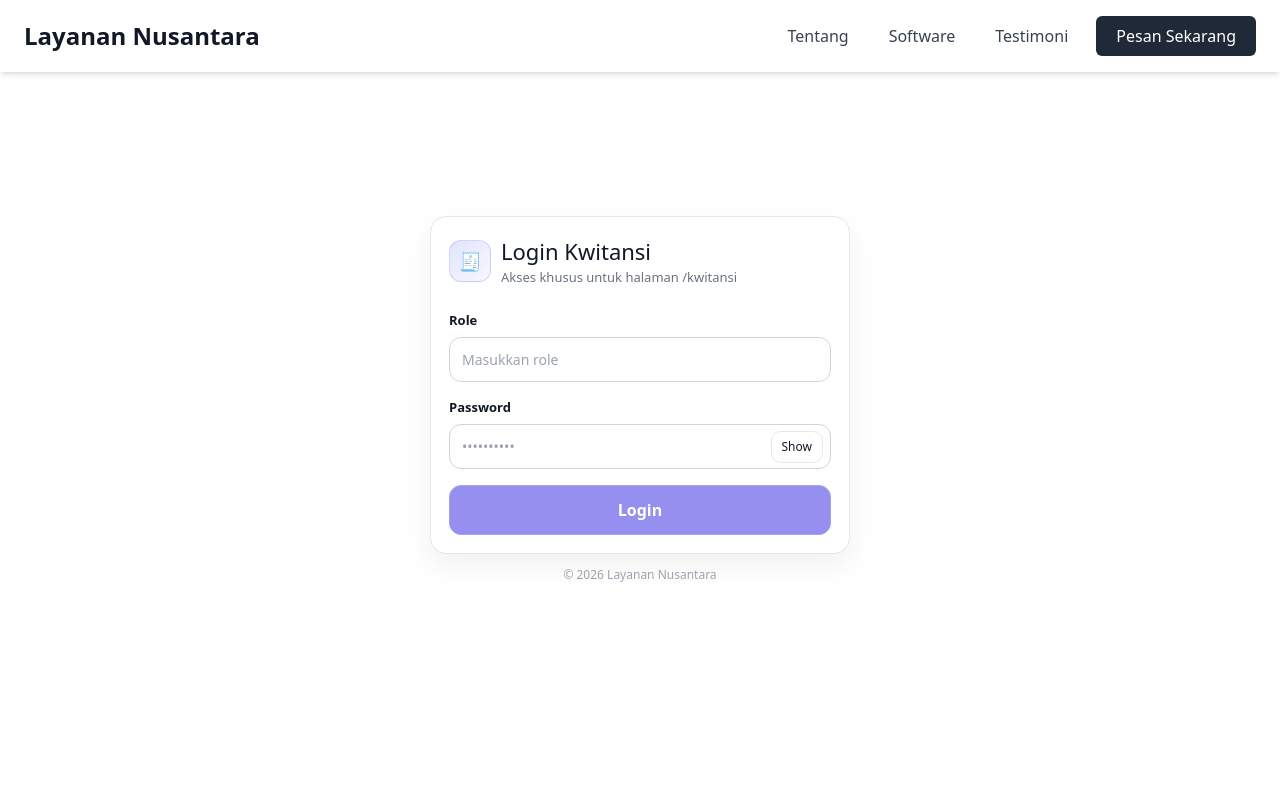
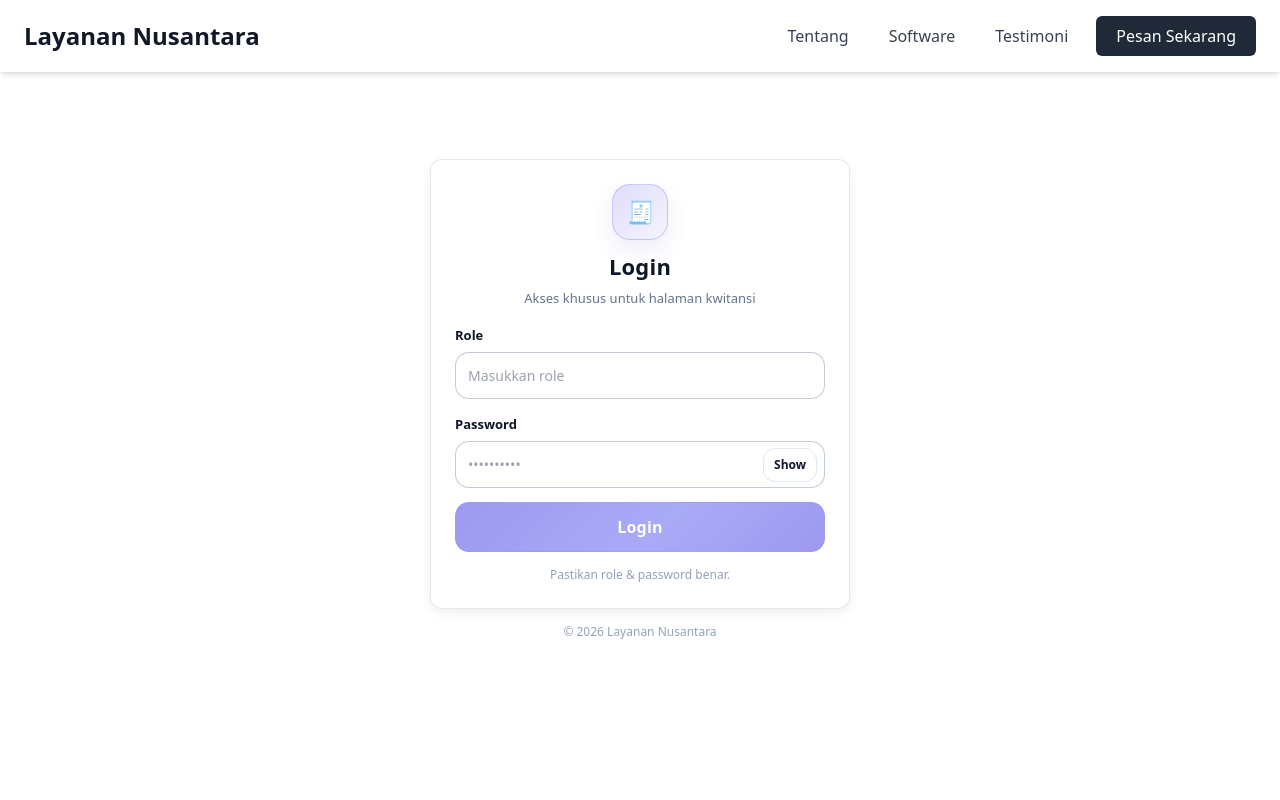
Before and after one commit to abdulaziz817/layanan, a Next.js app: page /kwitansi/login in a window 1280 px wide. Shown: the top 800 px of the page. Built offline with nearby package versions, Linux system fonts and the light colour scheme.

Commit message:
update kwitansii

```diff
--- a/pages/kwitansi/login.jsx
+++ b/pages/kwitansi/login.jsx
@@ -18,7 +18,6 @@ export default function KwitansiLogin() {
   const [err, setErr] = useState("");
   const [shakeKey, setShakeKey] = useState(0);
 
-  // validasi ketat (tanpa bocorin password)
   const roleErr = useMemo(() => {
     const r = role.trim();
     if (!touched.role) return "";
@@ -47,7 +46,6 @@ export default function KwitansiLogin() {
   }, [role, password, roleErr, pwErr, loading]);
 
   useEffect(() => {
-    // kalau user mulai ngetik, hilangin error server pelan-pelan
     if (err) setErr("");
     // eslint-disable-next-line react-hooks/exhaustive-deps
   }, [role, password]);
@@ -57,7 +55,6 @@ export default function KwitansiLogin() {
     setTouched({ role: true, password: true });
     setErr("");
 
-    // kalau invalid, kasih shake halus
     if (role.trim().length < 3 || password.length < 8 || roleErr || pwErr) {
       setShakeKey((k) => k + 1);
       return;
@@ -99,66 +96,69 @@ export default function KwitansiLogin() {
 <div
   style={{
     minHeight: "100vh",
-          background: "white",
+    background: "#ffffff",
     display: "grid",
     placeItems: "center",
     padding: 16,
   }}
 >
+
         <motion.div
           key={shakeKey}
-          initial={{ opacity: 0, y: 16 }}
-          animate={{ opacity: 1, y: 0 }}
+          initial={{ opacity: 0, y: 18, scale: 0.98 }}
+          animate={{ opacity: 1, y: 0, scale: 1 }}
           transition={{ duration: 0.35, ease: "easeOut" }}
-          style={{ width: "100%", maxWidth: 420 }}
+          style={{ width: "100%", maxWidth: 420, position: "relative" }}
         >
           <motion.div
-            animate={err ? { x: [0, -6, 6, -4, 4, 0] } : { x: 0 }}
-            transition={{ duration: 0.35 }}
+            animate={err ? { x: [0, -7, 7, -5, 5, 0] } : { x: 0 }}
+            transition={{ duration: 0.36 }}
            style={{
+  borderRadius: 12,
+  padding: 24,
+  background: "#ffffff",
   border: "1px solid #e5e7eb",
-              borderRadius: 16,
-              padding: 18,
-              boxShadow: "0 12px 30px rgba(0,0,0,0.06)",
-              background: "white",
+  boxShadow: "0 4px 12px rgba(0,0,0,0.06)",
+}}
+
+          >
+            {/* HEADER CENTER */}
+            <div style={{ textAlign: "center", marginBottom: 14 }}>
+              <div
+                style={{
+                  width: 56,
+                  height: 56,
+                  borderRadius: 18,
+                  margin: "0 auto 10px",
+                  display: "grid",
+                  placeItems: "center",
+                  background:
+                    "linear-gradient(135deg, rgba(79,70,229,0.18), rgba(79,70,229,0.06))",
+                  border: "1px solid rgba(79,70,229,0.22)",
+                  boxShadow: "0 10px 22px rgba(79,70,229,0.10)",
                 }}
               >
-            <div style={{ marginBottom: 12 }}>
-              <div
+                <span style={{ fontSize: 22 }}>🧾</span>
+              </div>
+
+              {/* ini yang kamu minta: Login di tengah box dan bold */}
+              <h1
                 style={{
-                  display: "inline-flex",
-                  alignItems: "center",
-                  gap: 10,
-                  marginBottom: 8,
+                  margin: 0,
+                  fontSize: 22,
+                  fontWeight: 800,
+                  letterSpacing: 0.2,
+                  color: "#0f172a",
                 }}
               >
-                <div
-                  style={{
-                    width: 42,
-                    height: 42,
-                    borderRadius: 12,
-                    background:
-                      "linear-gradient(135deg, rgba(99,102,241,0.18), rgba(99,102,241,0.05))",
-                    display: "grid",
-                    placeItems: "center",
-                    border: "1px solid rgba(99,102,241,0.22)",
-                  }}
-                >
-                  <span style={{ fontSize: 18 }}>🧾</span>
-                </div>
-                <div>
-                  <h1 style={{ fontSize: 22, margin: 0, color: "#111827" }}>
-                    Login Kwitansi
+                Login
               </h1>
-                  <p style={{ margin: 0, color: "#6b7280", fontSize: 13 }}>
-                    Akses khusus untuk halaman /kwitansi
+              <p style={{ margin: "6px 0 0", color: "#64748b", fontSize: 13 }}>
+                Akses khusus untuk halaman kwitansi
               </p>
-                </div>
-              </div>
             </div>
 
             <form onSubmit={onSubmit} style={{ display: "grid", gap: 12 }}>
-              {/* ROLE */}
               <Field
                 label="Role"
                 value={role}
@@ -169,9 +169,8 @@ export default function KwitansiLogin() {
                 error={roleErr}
               />
 
-              {/* PASSWORD */}
               <div>
-                <label style={{ fontSize: 13, color: "#111827", fontWeight: 600 }}>
+                <label style={{ fontSize: 13, color: "#0f172a", fontWeight: 700 }}>
                   Password
                 </label>
 
@@ -185,18 +184,36 @@ export default function KwitansiLogin() {
                     autoComplete="current-password"
                     style={{
                       width: "100%",
-                      padding: "11px 44px 11px 12px",
-                      borderRadius: 12,
+                      padding: "12px 46px 12px 12px",
+                      borderRadius: 14,
                       border: `1px solid ${
-                        pwErr ? "rgba(220,38,38,0.45)" : "rgba(209,213,219,1)"
+                        pwErr ? "rgba(239,68,68,0.55)" : "rgba(148,163,184,0.55)"
                       }`,
                       outline: "none",
                       fontSize: 14,
-                      background: "white",
-                      transition: "box-shadow .15s ease, border-color .15s ease",
+                      background: "rgba(255,255,255,0.85)",
+                      transition: "box-shadow .15s ease, border-color .15s ease, transform .08s ease",
                       boxShadow: pwErr
-                        ? "0 0 0 4px rgba(220,38,38,0.08)"
+                        ? "0 0 0 5px rgba(239,68,68,0.10)"
                         : "0 0 0 0 rgba(0,0,0,0)",
+                    }}
+                    onFocus={(e) => {
+                      e.currentTarget.style.transform = "translateY(-1px)";
+                      e.currentTarget.style.boxShadow = pwErr
+                        ? "0 0 0 5px rgba(239,68,68,0.10)"
+                        : "0 0 0 6px rgba(79,70,229,0.10)";
+                      e.currentTarget.style.borderColor = pwErr
+                        ? "rgba(239,68,68,0.55)"
+                        : "rgba(79,70,229,0.45)";
+                    }}
+                    onBlurCapture={(e) => {
+                      e.currentTarget.style.transform = "translateY(0px)";
+                      e.currentTarget.style.boxShadow = pwErr
+                        ? "0 0 0 5px rgba(239,68,68,0.10)"
+                        : "0 0 0 0 rgba(0,0,0,0)";
+                      e.currentTarget.style.borderColor = pwErr
+                        ? "rgba(239,68,68,0.55)"
+                        : "rgba(148,163,184,0.55)";
                     }}
                   />
 
@@ -209,13 +226,14 @@ export default function KwitansiLogin() {
                       right: 8,
                       top: "50%",
                       transform: "translateY(-50%)",
-                      border: "1px solid rgba(229,231,235,1)",
-                      background: "white",
-                      padding: "6px 10px",
-                      borderRadius: 10,
+                      border: "1px solid rgba(226,232,240,1)",
+                      background: "rgba(255,255,255,0.9)",
+                      padding: "7px 10px",
+                      borderRadius: 12,
                       cursor: "pointer",
                       fontSize: 12,
-                      color: "#111827",
+                      fontWeight: 700,
+                      color: "#0f172a",
                     }}
                   >
                     {showPw ? "Hide" : "Show"}
@@ -228,11 +246,7 @@ export default function KwitansiLogin() {
                       initial={{ opacity: 0, y: -6 }}
                       animate={{ opacity: 1, y: 0 }}
                       exit={{ opacity: 0, y: -6 }}
-                      style={{
-                        marginTop: 6,
-                        fontSize: 12,
-                        color: "#dc2626",
-                      }}
+                      style={{ marginTop: 6, fontSize: 12, color: "#ef4444" }}
                     >
                       {pwErr}
                     </motion.div>
@@ -240,7 +254,6 @@ export default function KwitansiLogin() {
                 </AnimatePresence>
               </div>
 
-              {/* ERROR SERVER */}
               <AnimatePresence initial={false}>
                 {err ? (
                   <motion.div
@@ -248,53 +261,67 @@ export default function KwitansiLogin() {
                     animate={{ opacity: 1, y: 0 }}
                     exit={{ opacity: 0, y: -8 }}
                     style={{
-                      background: "rgba(220,38,38,0.06)",
-                      border: "1px solid rgba(220,38,38,0.25)",
+                      background: "rgba(239,68,68,0.08)",
+                      border: "1px solid rgba(239,68,68,0.28)",
                       color: "#b91c1c",
                       padding: "10px 12px",
-                      borderRadius: 12,
+                      borderRadius: 14,
                       fontSize: 13,
+                      display: "flex",
+                      gap: 10,
+                      alignItems: "flex-start",
                     }}
                   >
-                    {err}
+                    <span aria-hidden style={{ marginTop: 1 }}>
+                      ⚠️
+                    </span>
+                    <span>{err}</span>
                   </motion.div>
                 ) : null}
               </AnimatePresence>
 
-              {/* BUTTON */}
               <button
                 disabled={!canSubmit}
                 type="submit"
                 style={{
-                  marginTop: 4,
+                  marginTop: 2,
                   width: "100%",
                   padding: "12px 14px",
-                  borderRadius: 12,
-                  border: "1px solid rgba(99,102,241,1)",
-                  background: "rgb(79 70 229)", // indigo-600
+                  borderRadius: 14,
+                  border: "1px solid rgba(79,70,229,0.45)",
+                  background:
+                    "linear-gradient(135deg, rgba(79,70,229,1) 0%, rgba(99,102,241,1) 55%, rgba(79,70,229,1) 100%)",
                   color: "white",
-                  fontWeight: 700,
+                  fontWeight: 800,
+                  letterSpacing: 0.2,
                   cursor: canSubmit ? "pointer" : "not-allowed",
-                  opacity: canSubmit ? 1 : 0.6,
+                  opacity: canSubmit ? 1 : 0.55,
                   transition: "transform .12s ease, box-shadow .12s ease, opacity .12s ease",
                   boxShadow: canSubmit
-                    ? "0 10px 22px rgba(79,70,229,0.22)"
+                    ? "0 14px 30px rgba(79,70,229,0.22)"
                     : "none",
                 }}
                 onMouseDown={(e) => {
-                  // efek press halus
                   e.currentTarget.style.transform = "translateY(1px)";
                 }}
                 onMouseUp={(e) => {
                   e.currentTarget.style.transform = "translateY(0px)";
                 }}
+                onMouseLeave={(e) => {
+                  e.currentTarget.style.transform = "translateY(0px)";
+                }}
               >
                 {loading ? "Memproses..." : "Login"}
               </button>
+
+              {/* small hint */}
+              <div style={{ marginTop: 2, textAlign: "center", fontSize: 12, color: "#94a3b8" }}>
+                Pastikan role & password benar.
+              </div>
             </form>
           </motion.div>
 
-          <div style={{ marginTop: 12, textAlign: "center", fontSize: 12, color: "#9ca3af" }}>
+          <div style={{ marginTop: 14, textAlign: "center", fontSize: 12, color: "#94a3b8" }}>
             © {new Date().getFullYear()} Layanan Nusantara
           </div>
         </motion.div>
@@ -306,7 +333,7 @@ export default function KwitansiLogin() {
 function Field({ label, value, onChange, placeholder, autoComplete, onBlur, error }) {
   return (
     <div>
-      <label style={{ fontSize: 13, color: "#111827", fontWeight: 600 }}>
+      <label style={{ fontSize: 13, color: "#0f172a", fontWeight: 700 }}>
         {label}
       </label>
       <input
@@ -317,19 +344,35 @@ function Field({ label, value, onChange, placeholder, autoComplete, onBlur, erro
         autoComplete={autoComplete}
         style={{
           width: "100%",
-          padding: "11px 12px",
+          padding: "12px 12px",
           marginTop: 6,
-          borderRadius: 12,
+          borderRadius: 14,
           border: `1px solid ${
-            error ? "rgba(220,38,38,0.45)" : "rgba(209,213,219,1)"
+            error ? "rgba(239,68,68,0.55)" : "rgba(148,163,184,0.55)"
           }`,
           outline: "none",
           fontSize: 14,
-          background: "white",
-          transition: "box-shadow .15s ease, border-color .15s ease",
-          boxShadow: error
-            ? "0 0 0 4px rgba(220,38,38,0.08)"
-            : "0 0 0 0 rgba(0,0,0,0)",
+          background: "#ffffff",
+          transition: "box-shadow .15s ease, border-color .15s ease, transform .08s ease",
+          boxShadow: error ? "0 0 0 5px rgba(239,68,68,0.10)" : "none",
+        }}
+        onFocus={(e) => {
+          e.currentTarget.style.transform = "translateY(-1px)";
+          e.currentTarget.style.boxShadow = error
+            ? "0 0 0 5px rgba(239,68,68,0.10)"
+            : "0 0 0 6px rgba(79,70,229,0.10)";
+          e.currentTarget.style.borderColor = error
+            ? "rgba(239,68,68,0.55)"
+            : "rgba(79,70,229,0.45)";
+        }}
+        onBlurCapture={(e) => {
+          e.currentTarget.style.transform = "translateY(0px)";
+          e.currentTarget.style.boxShadow = error
+            ? "0 0 0 5px rgba(239,68,68,0.10)"
+            : "0 0 0 0 rgba(0,0,0,0)";
+          e.currentTarget.style.borderColor = error
+            ? "rgba(239,68,68,0.55)"
+            : "rgba(148,163,184,0.55)";
         }}
       />
       <AnimatePresence initial={false}>
@@ -338,7 +381,7 @@ function Field({ label, value, onChange, placeholder, autoComplete, onBlur, erro
             initial={{ opacity: 0, y: -6 }}
             animate={{ opacity: 1, y: 0 }}
             exit={{ opacity: 0, y: -6 }}
-            style={{ marginTop: 6, fontSize: 12, color: "#dc2626" }}
+            style={{ marginTop: 6, fontSize: 12, color: "#ef4444" }}
           >
             {error}
           </motion.div>
```
Also changed, not shown: pages/kwitansi/index.jsx (+87 -26 lines). Lines whose indentation alone changed are shown as unchanged.
